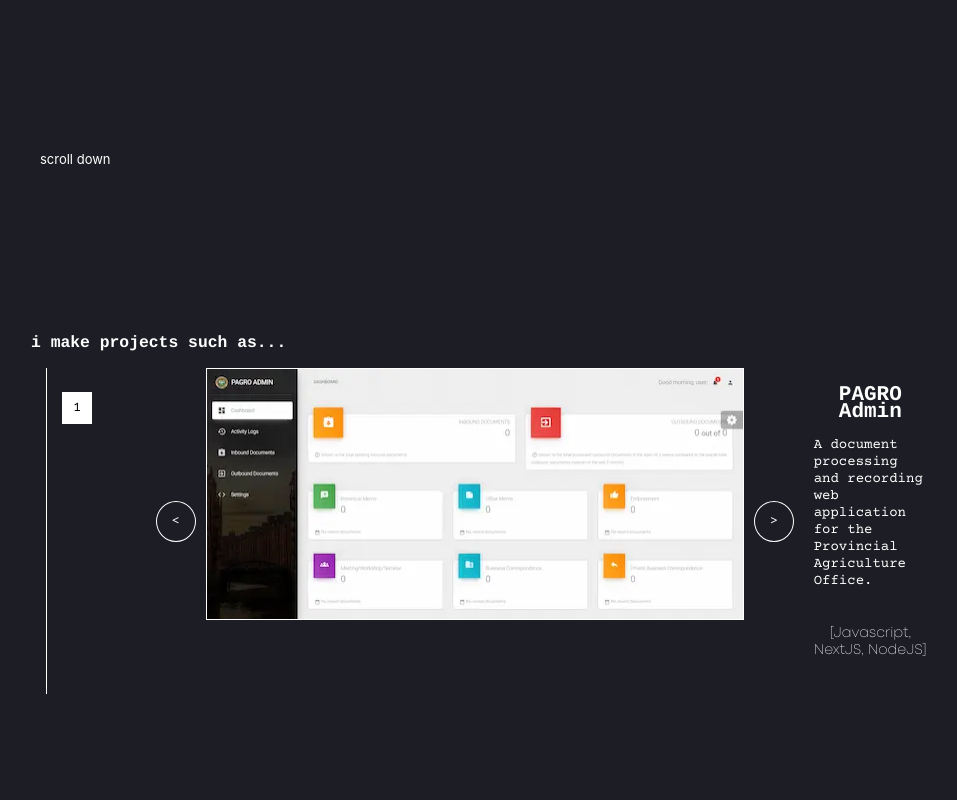
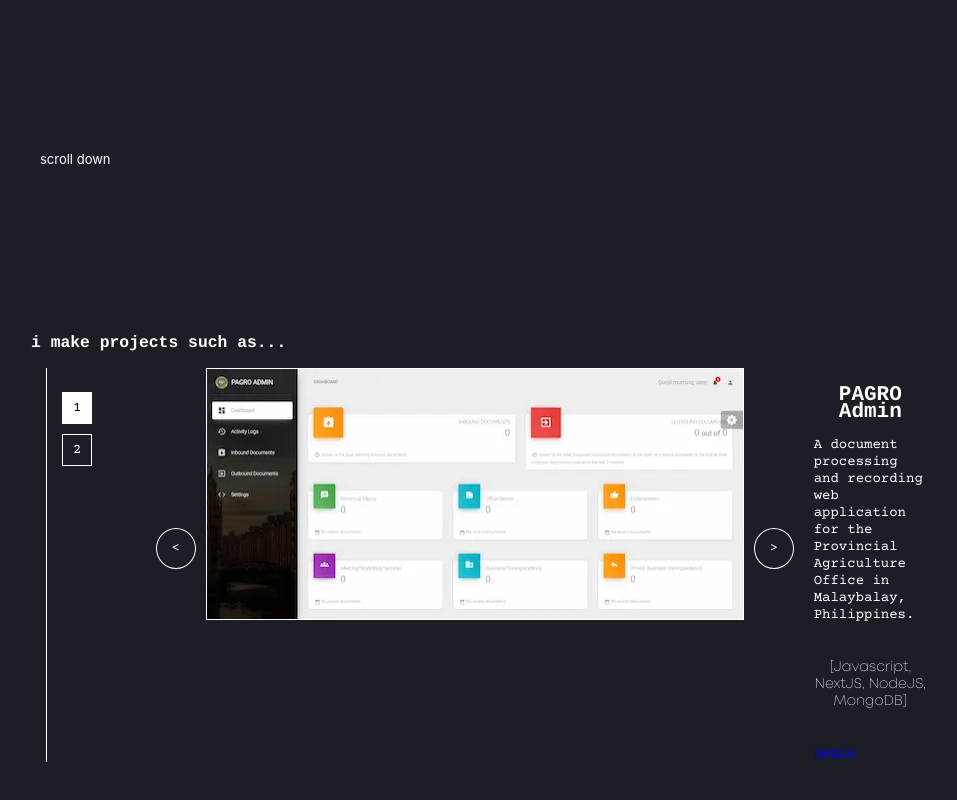
Before and after one commit to hoycid/my-portfolio, a React (Create React App) app: page / in a window 1280 px wide. Shown: the part 408-1208 px from the top of the page, without its empty margins (161-1118 px from the left). Built offline with nearby package versions, Linux system fonts and the light colour scheme; the HTML template or start-up script is replaced by a standard one.

Commit message:
added muzic app to projects

```diff
--- a/src/resources/PORTFOLIO_LIST.js
+++ b/src/resources/PORTFOLIO_LIST.js
@@ -6,9 +6,17 @@ const PORTFOLIO_LIST = [
     title: "PAGRO Admin",
     image: images.pagro,
     description:
-      "A document processing and recording web application for the Provincial Agriculture Office.",
-    technology: "[Javascript, NextJS, NodeJS]",
-    link: "",
+      "A document processing and recording web application for the Provincial Agriculture Office in Malaybalay, Philippines.",
+    technology: "[Javascript, NextJS, NodeJS, MongoDB]",
+    link: "pagro",
+  },
+  {
+    title: "Muzic App",
+    image: images.muzic,
+    description:
+      "A landing page for Muzic, a music learning center based in Malaybalay, Philippines.",
+    technology: "[Javascript, React, NodeJS]",
+    link: "muzic",
   },
   // {
   //   title: "Portfolio website",
--- a/src/resources/images.js
+++ b/src/resources/images.js
@@ -1,11 +1,13 @@
 import foodorder from "../assets/images/food-app.webp";
 import portfolio from "../assets/images/portfolio.webp";
 import pagro from "../assets/images/pagro.webp";
+import muzic from "../assets/images/muzic.webp";
 
 const images = {
-  foodorder: foodorder,
-  portfolio: portfolio,
+  // foodorder: foodorder,
+  // portfolio: portfolio,
   pagro: pagro,
+  muzic: muzic
 };
 
 export default images;
--- a/src/resources/links.js
+++ b/src/resources/links.js
@@ -2,6 +2,7 @@ const links = {
   // foodorder: "https://react-foods-order.herokuapp.com/",
   // portfolio: "https://cidrexquilang.vercel.app/",
   pagro: "https://pagro-admin.vercel.app/",
+  muzic: "https://muzic-app-bice.vercel.app/"
 };
 
 export default links;
```
Also changed, not shown: src/assets/images/muzic.webp (added).
